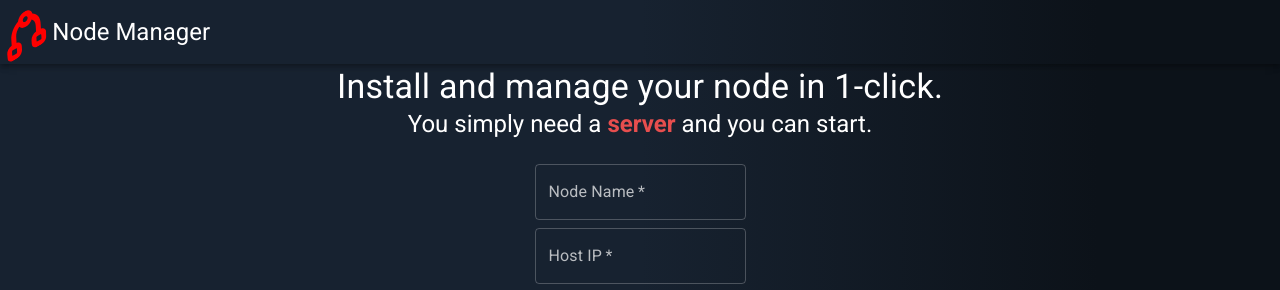
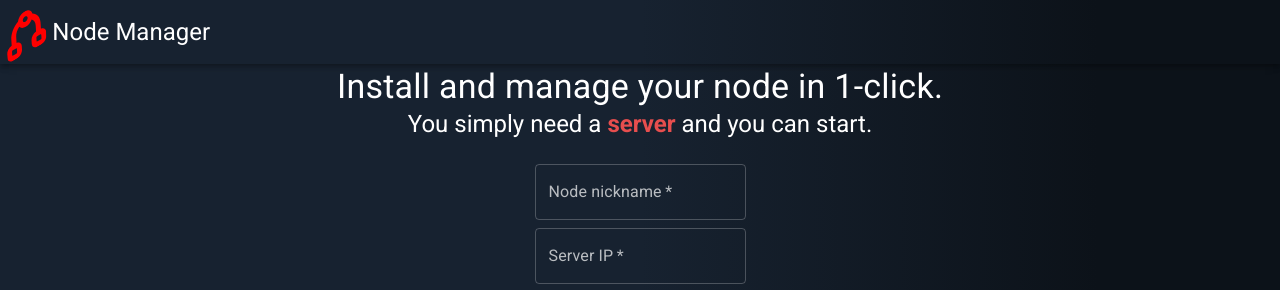
Before and after one commit to massalabs/station-massa-node-manager, a React (Create React App) app in the folder front/: page / in a window 1280 px wide. Shown: the top 290 px of the page. Built offline with nearby package versions, Linux system fonts and the light colour scheme; no server answers.

Commit message:
Rename Node name to Node nickname and Host IP to Server IP.

```diff
--- a/front/src/pages/Install.tsx
+++ b/front/src/pages/Install.tsx
@@ -150,7 +150,7 @@ const Install: React.FC<Props> = (props: Props) => {
       <TextField
         required
         sx={{ mt: '8px' }}
-        label="Node Name"
+        label="Node nickname"
         id="name"
         onChange={(e) => setName(e.target.value)}
         defaultValue={props.selectedNode?.Id}
@@ -158,7 +158,7 @@ const Install: React.FC<Props> = (props: Props) => {
       <TextField
         required
         sx={{ mt: '8px' }}
-        label="Host IP"
+        label="Server IP"
         id="host"
         onChange={(e) => setHost(e.target.value)}
         defaultValue={props.selectedNode?.Host}
@@ -183,7 +183,6 @@ const Install: React.FC<Props> = (props: Props) => {
           defaultValue={props.selectedNode?.DiscordId}
         />
       </Tooltip>
-      <Tooltip title="The username used to connect to your server.">
       <TextField
         required
         sx={{ mt: '8px' }}
@@ -192,7 +191,6 @@ const Install: React.FC<Props> = (props: Props) => {
         onChange={(e) => setUser(e.target.value)}
         defaultValue={props.selectedNode?.Username}
       />
-      </Tooltip>
       <FormControl component="fieldset" sx={{ mt: '8px' }}>
         <FormLabel component="legend">SSH Authentication</FormLabel>
         <RadioGroup
```
Lines whose indentation alone changed are shown as unchanged.
